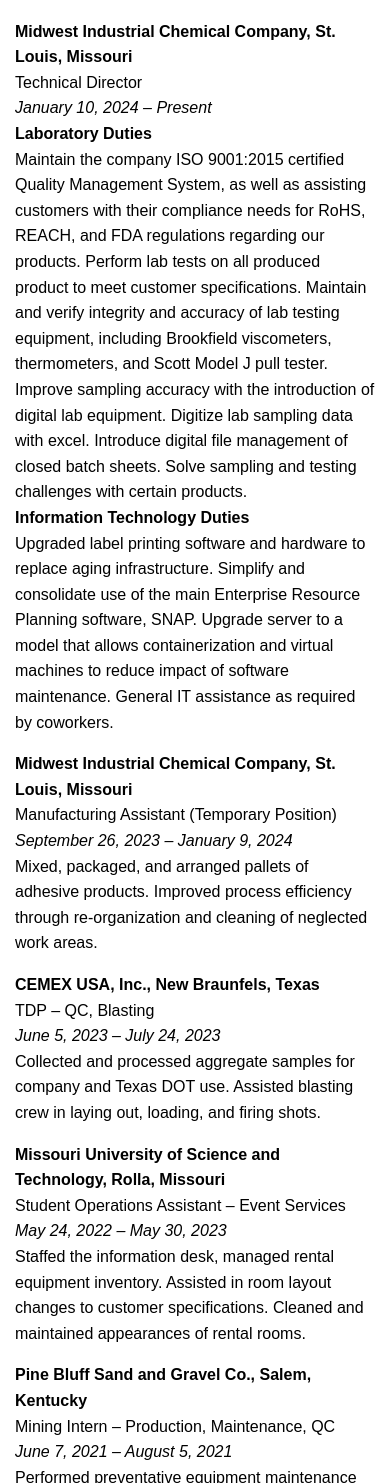
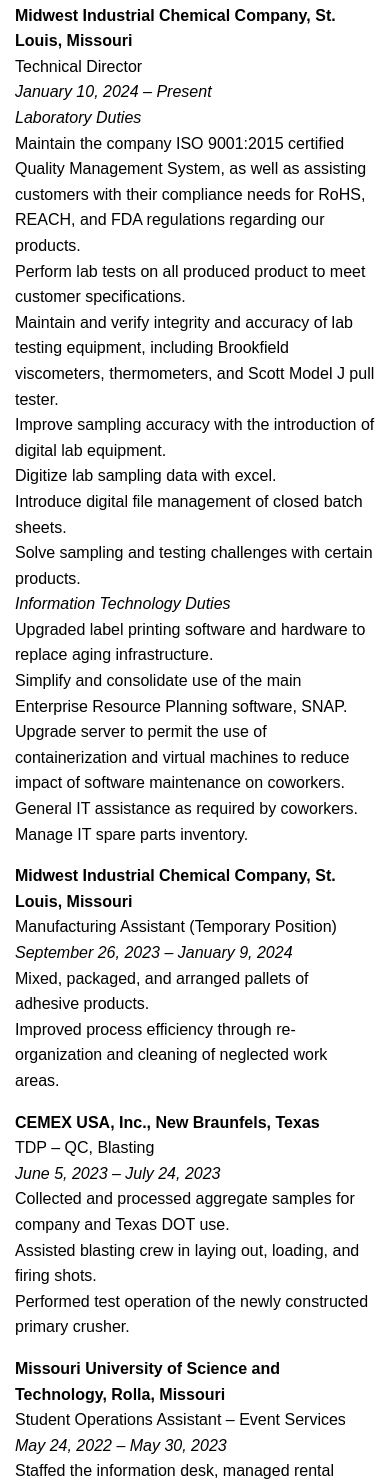
Before and after one commit to RTSess/RTSess.github.io, a plain HTML site: page index.html in a window 390 px wide. Shown: the part 517-2000 px from the top of the page. Drawn offline with Linux system fonts and the light colour scheme.

Commit message:
Update index.html
Update to test new formatting

```diff
--- a/index.html
+++ b/index.html
@@ -12,8 +12,7 @@
         <h1>Ronin T. Sessions</h1>
         <div class="contact-info">
             St. Louis, Missouri
-            <p>(210) 556-4394 - <a href="mailto:ronintsessions@gmail.com">ronintsessions@gmail.com</a></p>
-            <p><a href="https://www.linkedin.com/in/ronin-sessions" target="_blank">LinkedIn Profile</a></p>
+            <p>(210) 556-4394 - <a href="mailto:ronintsessions@gmail.com">ronintsessions@gmail.com</a> <a href="https://www.linkedin.com/in/ronin-sessions" target="_blank">LinkedIn Profile</a></p>
         </div>
     </header>
 
@@ -31,36 +30,35 @@
             <p><strong>Midwest Industrial Chemical Company, St. Louis, Missouri</strong><br>
             Technical Director<br>
             <em>January 10, 2024 – Present</em><br>
-            <strong>Laboratory Duties</strong><br>
-            Maintain the company ISO 9001:2015 certified Quality Management System, as well as assisting customers with their compliance needs for RoHS, REACH, and FDA regulations regarding our products. Perform lab tests on all produced product to meet customer specifications. Maintain and verify integrity and accuracy of lab testing equipment, including Brookfield viscometers, thermometers, and Scott Model J pull tester. Improve sampling accuracy with the introduction of digital lab equipment. Digitize lab sampling data with excel. Introduce digital file management of closed batch sheets. Solve sampling and testing challenges with certain products.<br>
-            <strong>Information Technology Duties</strong><br>
-            Upgraded label printing software and hardware to replace aging infrastructure. Simplify and consolidate use of the main Enterprise Resource Planning software, SNAP. Upgrade server to a model that allows containerization and virtual machines to reduce impact of software maintenance. General IT assistance as required by coworkers.
-            </p>
+            <i>Laboratory Duties</i><br>
+            Maintain the company ISO 9001:2015 certified Quality Management System, as well as assisting customers with their compliance needs for RoHS, REACH, and FDA regulations regarding our products. <br>Perform lab tests on all produced product to meet customer specifications. <br>Maintain and verify integrity and accuracy of lab testing equipment, including Brookfield viscometers, thermometers, and Scott Model J pull tester. <br>Improve sampling accuracy with the introduction of digital lab equipment. <br>Digitize lab sampling data with excel. <br>Introduce digital file management of closed batch sheets. <br>Solve sampling and testing challenges with certain products.<br>
+            <i>Information Technology Duties</i><br>
+            Upgraded label printing software and hardware to replace aging infrastructure. <br>Simplify and consolidate use of the main Enterprise Resource Planning software, SNAP. <br>Upgrade server to permit the use of containerization and virtual machines to reduce impact of software maintenance on coworkers. <br>General IT assistance as required by coworkers. <br>Manage IT spare parts inventory.</p>
 
             <p><strong>Midwest Industrial Chemical Company, St. Louis, Missouri</strong><br>
             Manufacturing Assistant (Temporary Position)<br>
             <em>September 26, 2023 – January 9, 2024</em><br>
-            Mixed, packaged, and arranged pallets of adhesive products. Improved process efficiency through re-organization and cleaning of neglected work areas.</p>
+            Mixed, packaged, and arranged pallets of adhesive products. <br>Improved process efficiency through re-organization and cleaning of neglected work areas.</p>
 
             <p><strong>CEMEX USA, Inc., New Braunfels, Texas</strong><br>
             TDP – QC, Blasting<br>
             <em>June 5, 2023 – July 24, 2023</em><br>
-            Collected and processed aggregate samples for company and Texas DOT use. Assisted blasting crew in laying out, loading, and firing shots.</p>
+            Collected and processed aggregate samples for company and Texas DOT use. <br>Assisted blasting crew in laying out, loading, and firing shots. <br>Performed test operation of the newly constructed primary crusher.</p>
 
             <p><strong>Missouri University of Science and Technology, Rolla, Missouri</strong><br>
             Student Operations Assistant – Event Services<br>
             <em>May 24, 2022 – May 30, 2023</em><br>
-            Staffed the information desk, managed rental equipment inventory. Assisted in room layout changes to customer specifications. Cleaned and maintained appearances of rental rooms.</p>
+            Staffed the information desk, managed rental equipment inventory. <br>Assisted in room layout changes to customer specifications. <br>Cleaned and maintained appearances of rental rooms.</p>
 
             <p><strong>Pine Bluff Sand and Gravel Co., Salem, Kentucky</strong><br>
             Mining Intern – Production, Maintenance, QC<br>
             <em>June 7, 2021 – August 5, 2021</em><br>
-            Performed preventative equipment maintenance alongside the maintenance crew. Operated and performed pre-shift inspections on stationary and mobile equipment. Assisted quality control in stockpile measurement, sampling, and gradation. Worked as a deckhand loading barges and assembling barge fleets. Assisted blasting crew in layout, loading, and firing of production shots.</p>
+            Performed preventative equipment maintenance alongside the maintenance crew. <br>Operated and performed pre-shift inspections on stationary and mobile equipment. <br>Assisted quality control in stockpile measurement, sampling, and gradation. <br>Worked as a deckhand loading barges and assembling barge fleets. <br>Assisted blasting crew in layout, loading, and firing of production shots.</p>
 
             <p><strong>Missouri University of Science and Technology, Rolla, Missouri</strong><br>
             Lead Student Technical Assistant – CTS<br>
             <em>June 3, 2019 – May 28, 2021</em><br>
-            Updated out-of-date computers, completing the campus-wide Windows 10 deployment project. Evaluated, diagnosed, and corrected a wide range of customer computer issues. Educated customers and fellow employees on available campus resources and IT processes. Documented all work performed in Cherwell ticketing software.</p>
+            Updated out-of-date computers, completing the campus-wide Windows 10 deployment project. <br>Evaluated, diagnosed, and corrected a wide range of customer computer issues. <br>Educated customers and fellow employees on available campus resources and IT processes. <br>Documented all work performed in Cherwell ticketing software. <br>Assisted other IT departments when necessary.</p>
         </div>
 
         <div class="section">
```
